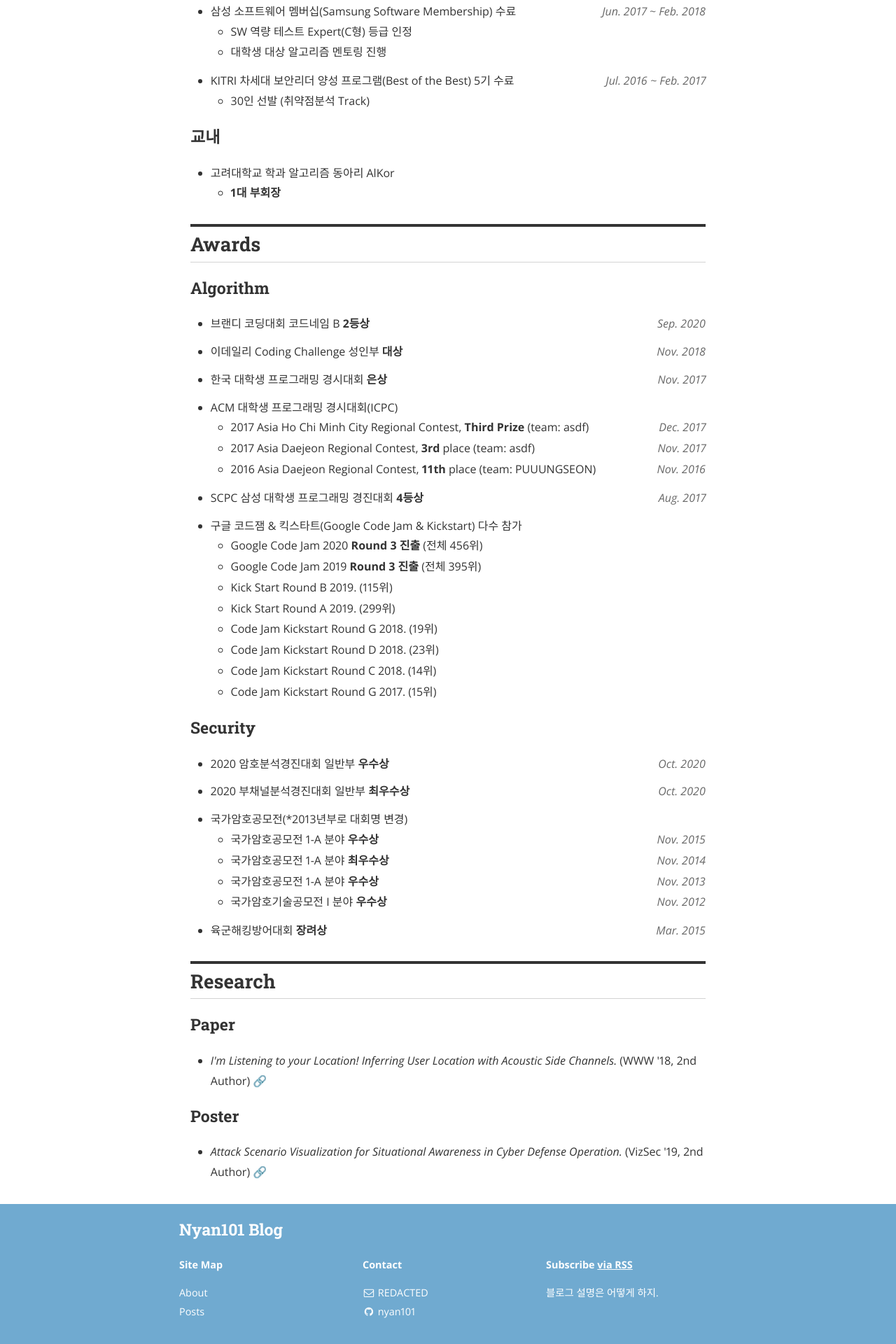
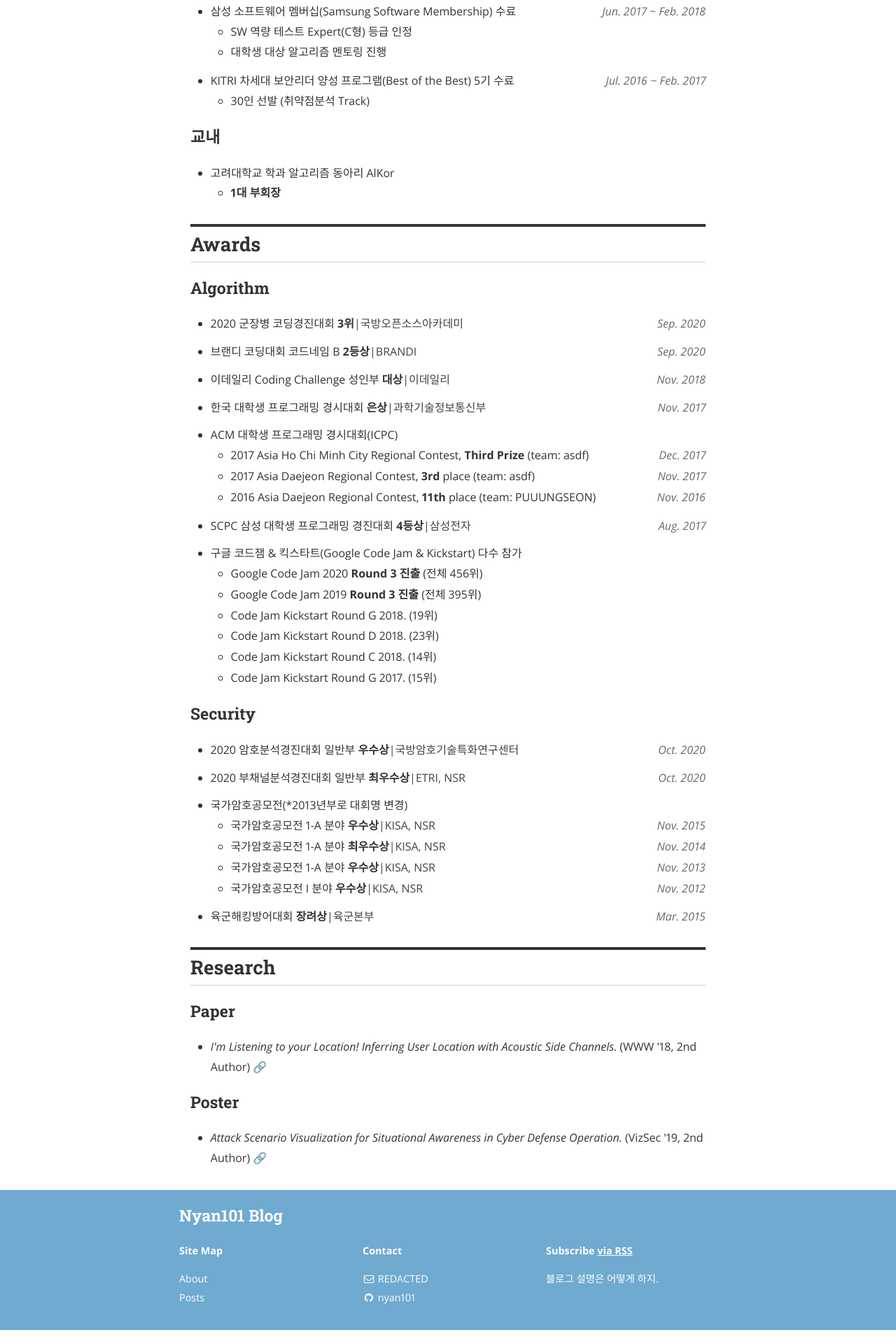
Before and after one commit to nyan101/nyan101.github.io, a Jekyll site: the page built from about.html, in a window 1280 px wide. Shown: the part 1090-3010 px from the top of the page at 70% size. Built offline with Jekyll 4.4.1, drawn with Linux system fonts in a browser that asks for light colours; nearby versions of some CDN libraries; a style sheet for code colours, icons or effects is not loaded.

Commit message:
update about page

```diff
--- a/_sass/_layout.scss
+++ b/_sass/_layout.scss
@@ -61,21 +61,34 @@ blockquote {
     color: #000a;
 }
 
+.resume-item {
+    margin: 0 0 10px 0;
+}
+
+.resume-row {
+    display: flex;
+    flex-wrap: wrap;
+    justify-content: space-between;
+}
+
+.resume-appendix{
+    flex-grow: 1;
+    display:flex;
+    flex-wrap: wrap;
+    justify-content: space-between;
+}
+
+.resume-organization{
+    font-family: inherit;
+    color: #434343;
+}
+
 .resume-date {
     font-style: italic;
     font-family: inherit;
     color: dimgray;
 }
 
-.resume-row {
-	display: flex;
-	flex-wrap: wrap;
-	justify-content: space-between;
-}
-
-.resume-item {
-	margin: 0 0 10px 0;
-}
 
 p img {
     min-width: 320px;
--- a/about.html
+++ b/about.html
@@ -59,9 +59,42 @@ permalink: /about/
 
 <h3>Algorithm</h3>
 <ul class="resume-list">
-<li class="resume-item"> <div class="resume-row"> <div class="resume-desc">브랜디 코딩대회 코드네임 B <strong>2등상</strong></div> <div class="resume-date">Sep. 2020</div> </div> </li>
-<li class="resume-item"> <div class="resume-row"> <div class="resume-desc">이데일리 Coding Challenge 성인부 <strong>대상</strong></div> <div class="resume-date">Nov. 2018</div> </div> </li>
-<li class="resume-item"> <div class="resume-row"> <div class="resume-desc">한국 대학생 프로그래밍 경시대회 <strong>은상</strong></div> <div class="resume-date">Nov. 2017</div> </div> </li>
+<li class="resume-item">
+  <div class="resume-row">
+    <div class="resume-desc">2020 군장병 코딩경진대회 <strong>3위</strong></div>
+    <div class="resume-appendix">
+      <div class="resume-organization">|국방오픈소스아카데미</div>
+      <div class="resume-date">Sep. 2020</div>
+    </div>
+  </div>
+</li>
+<li class="resume-item">
+  <div class="resume-row">
+    <div class="resume-desc">브랜디 코딩대회 코드네임 B <strong>2등상</strong></div>
+    <div class="resume-appendix">
+      <div class="resume-organization">|BRANDI</div>
+      <div class="resume-date">Sep. 2020</div>
+    </div>
+  </div>
+</li>
+<li class="resume-item">
+  <div class="resume-row">
+    <div class="resume-desc">이데일리 Coding Challenge 성인부 <strong>대상</strong></div>
+    <div class="resume-appendix">
+      <div class="resume-organization">|이데일리</div>
+      <div class="resume-date">Nov. 2018</div>
+    </div>
+  </div>
+</li>
+<li class="resume-item">
+  <div class="resume-row">
+    <div class="resume-desc">한국 대학생 프로그래밍 경시대회 <strong>은상</strong></div>
+    <div class="resume-appendix">
+      <div class="resume-organization">|과학기술정보통신부</div>
+      <div class="resume-date">Nov. 2017</div>
+    </div>
+  </div>
+</li>
 <li class="resume-item"> ACM 대학생 프로그래밍 경시대회(ICPC)
 <ul>
   <li> <div class="resume-row" > <div class="resume-desc">2017 Asia Ho Chi Minh City Regional Contest, <strong>Third Prize</strong> (team: asdf)</div> <div class="resume-date">Dec. 2017</div> </div> </li>
@@ -69,13 +102,19 @@ permalink: /about/
   <li> <div class="resume-row" > <div class="resume-desc">2016 Asia Daejeon Regional Contest, <strong>11th</strong> place (team: PUUUNGSEON)</div> <div class="resume-date">Nov. 2016</div> </div> </li>
 </ul>
 </li>
-<li class="resume-item"> <div class="resume-row"> <div class="resume-desc">SCPC 삼성 대학생 프로그래밍 경진대회 <strong>4등상</strong></div> <div class="resume-date">Aug. 2017</div> </div> </li>
+<li class="resume-item">
+  <div class="resume-row">
+    <div class="resume-desc">SCPC 삼성 대학생 프로그래밍 경진대회 <strong>4등상</strong></div>
+    <div class="resume-appendix">
+      <div class="resume-organization">|삼성전자</div>
+      <div class="resume-date">Aug. 2017</div>
+    </div>
+  </div>
+</li>
 <li class="resume-item"> 구글 코드잼 & 킥스타트(Google Code Jam & Kickstart) 다수 참가
 <ul>
   <li> Google Code Jam 2020 <strong>Round 3 진출</strong> (전체 456위) </li>
   <li> Google Code Jam 2019 <strong>Round 3 진출</strong> (전체 395위) </li>
-  <li> Kick Start Round B 2019. (115위) </li>
-  <li> Kick Start Round A 2019. (299위) </li>
   <li> Code Jam Kickstart Round G 2018. (19위) </li>
   <li> Code Jam Kickstart Round D 2018. (23위) </li>
   <li> Code Jam Kickstart Round C 2018. (14위) </li>
@@ -86,17 +125,73 @@ permalink: /about/
 
 <h3>Security</h3>
 <ul class="resume-list">
-<li class="resume-item"> <div class="resume-row" > <div class="resume-desc">2020 암호분석경진대회 일반부 <strong>우수상</strong></div> <div class="resume-date">Oct. 2020</div> </div> </li>
-<li class="resume-item"> <div class="resume-row" > <div class="resume-desc">2020 부채널분석경진대회 일반부 <strong>최우수상</strong></div> <div class="resume-date">Oct. 2020</div> </div> </li>
+<li class="resume-item">
+  <div class="resume-row">
+    <div class="resume-desc">2020 암호분석경진대회 일반부 <strong>우수상</strong></div>
+    <div class="resume-appendix">
+      <div class="resume-organization">|국방암호기술특화연구센터</div>
+      <div class="resume-date">Oct. 2020</div>
+    </div>
+  </div>
+</li>
+<li class="resume-item">
+  <div class="resume-row">
+    <div class="resume-desc">2020 부채널분석경진대회 일반부 <strong>최우수상</strong></div>
+    <div class="resume-appendix">
+      <div class="resume-organization">|ETRI, NSR</div>
+      <div class="resume-date">Oct. 2020</div>
+    </div>
+  </div>
+</li>
 <li class="resume-item"> 국가암호공모전(*2013년부로 대회명 변경)
 <ul>
-  <li> <div class="resume-row" > <div class="resume-desc">국가암호공모전 1-A 분야 <strong>우수상</strong></div> <div class="resume-date">Nov. 2015</div> </div> </li>
-  <li> <div class="resume-row" > <div class="resume-desc">국가암호공모전 1-A 분야 <strong>최우수상</strong></div> <div class="resume-date">Nov. 2014</div> </div> </li>
-  <li> <div class="resume-row" > <div class="resume-desc">국가암호공모전 1-A 분야 <strong>우수상</strong></div> <div class="resume-date">Nov. 2013</div> </div> </li>
-  <li> <div class="resume-row" > <div class="resume-desc">국가암호기술공모전 I 분야 <strong>우수상</strong></div> <div class="resume-date">Nov. 2012</div> </div> </li>
+  <li>
+    <div class="resume-row">
+      <div class="resume-desc">국가암호공모전 1-A 분야 <strong>우수상</strong></div>
+      <div class="resume-appendix">
+        <div class="resume-organization">|KISA, NSR</div>
+        <div class="resume-date">Nov. 2015</div>
+      </div>
+    </div>
+  </li>
+  <li>
+    <div class="resume-row">
+      <div class="resume-desc">국가암호공모전 1-A 분야 <strong>최우수상</strong></div>
+      <div class="resume-appendix">
+        <div class="resume-organization">|KISA, NSR</div>
+        <div class="resume-date">Nov. 2014</div>
+      </div>
+    </div>
+  </li>
+  <li>
+    <div class="resume-row">
+      <div class="resume-desc">국가암호공모전 1-A 분야 <strong>우수상</strong></div>
+      <div class="resume-appendix">
+        <div class="resume-organization">|KISA, NSR</div>
+        <div class="resume-date">Nov. 2013</div>
+      </div>
+    </div>
+  </li>
+  <li>
+    <div class="resume-row">
+      <div class="resume-desc">국가암호공모전 I 분야 <strong>우수상</strong></div>
+      <div class="resume-appendix">
+        <div class="resume-organization">|KISA, NSR</div>
+        <div class="resume-date">Nov. 2012</div>
+      </div>
+    </div>
+  </li>
 </ul>
 </li>
-<li class="resume-item"> <div class="resume-row" > <div class="resume-desc">육군해킹방어대회 <strong>장려상</strong></div> <div class="resume-date">Mar. 2015</div> </div> </li>
+<li class="resume-item">
+  <div class="resume-row">
+      <div class="resume-desc">육군해킹방어대회 <strong>장려상</strong></div>
+      <div class="resume-appendix">
+        <div class="resume-organization">|육군본부</div>
+        <div class="resume-date">Mar. 2015</div>
+      </div>
+    </div>
+</li>
 </ul>
 
 
```
